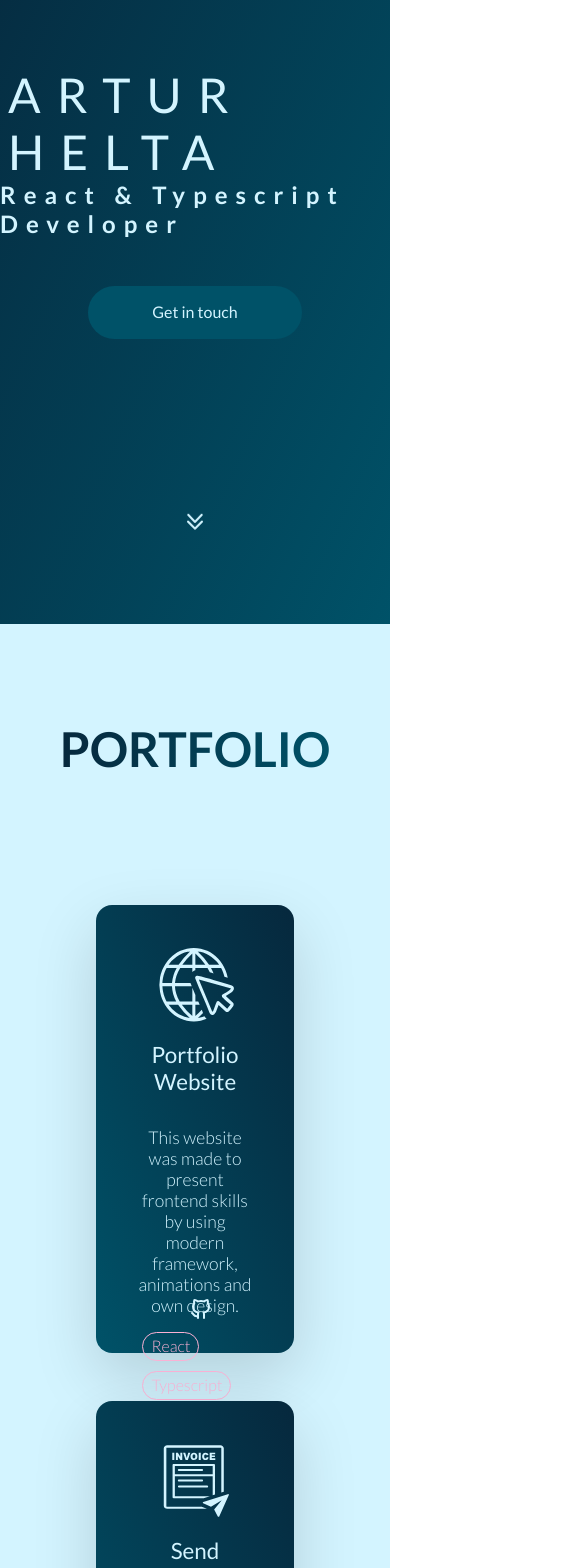
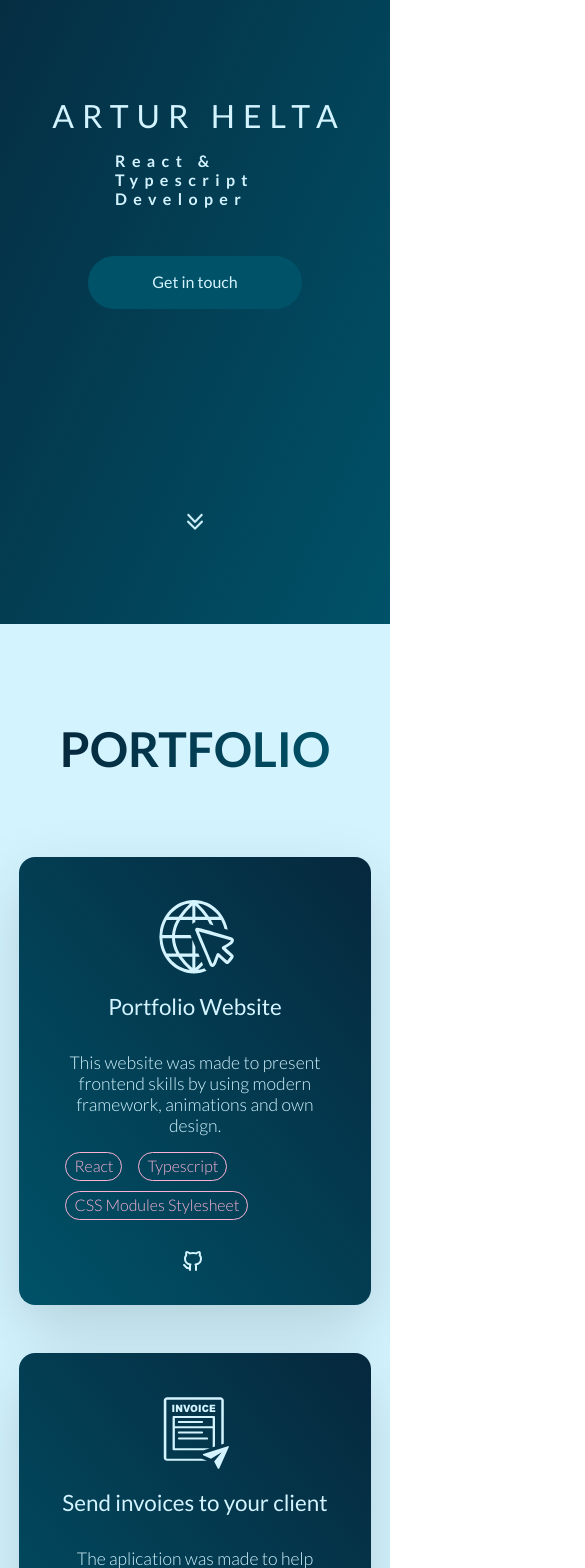
Before and after one commit to helter88/portfolio-website, a React (Create React App) app: page / in a window 390 px wide. Shown: the part 220-1788 px from the top of the page, 585 px wide, since content can reach past the window. Built offline with nearby package versions, Linux system fonts and the light colour scheme.

Commit message:
adapt resposive style for Resume Portfolio Hero Contact

```diff
--- a/src/components/Contact.module.css
+++ b/src/components/Contact.module.css
@@ -73,3 +73,27 @@
 
     }
 }
+
+@media (max-width: 650px) {
+
+    .contact{
+        padding: 1rem;
+    }
+
+    .contact-container{
+        padding: 3rem 1.5rem;
+        display: flex;
+        flex-direction: column;
+        align-items: center;
+    }
+
+    .first-column{
+        display: flex;
+        flex-direction: row;
+        flex-wrap: wrap;
+    }
+
+    .second-column{
+        width: 100%;
+    }
+}
--- a/src/components/ContactCard.module.css
+++ b/src/components/ContactCard.module.css
@@ -25,3 +25,20 @@
 }
 
  /* Responsive */
+ @media (max-width: 650px) {
+
+    .contact-icon-box{
+        height: 1.5rem;
+        width: 1.5rem;
+    }
+
+    .contact-box h6{
+        font-size: 1rem;
+        font-weight:600;
+        margin-bottom: 0.4rem;
+    }
+
+    .contact-box{
+        width: 9.5rem;
+    }
+}
--- a/src/components/ContactForm.module.css
+++ b/src/components/ContactForm.module.css
@@ -59,3 +59,11 @@ contact-form-row-container{
   }
 
 }
+
+@media (max-width: 650px) {
+  .contact-form-box{
+    width: 100%;
+    height: 100%;
+}
+
+}
--- a/src/components/Hero.module.css
+++ b/src/components/Hero.module.css
@@ -107,3 +107,30 @@
         letter-spacing: 0.5rem;
     }
 }
+
+@media (max-width: 650px) {
+
+    .heading-primary-main{
+        font-size: 2rem;
+        letter-spacing: 0.5rem;
+    }
+
+    .heading-primary-sub{
+        font-size: 1rem;
+        letter-spacing: 0.4rem;
+    }
+
+}
+@media (max-width: 423px){
+
+    .heading-primary {
+        padding: 0 1rem;
+    }
+
+    .heading-primary-sub{
+        padding-top: 1rem;
+        width: 10rem;
+    }
+
+
+}
--- a/src/components/Portfolio.module.css
+++ b/src/components/Portfolio.module.css
@@ -38,3 +38,16 @@
 
 
 }
+
+@media (max-width: 550px) {
+
+    .card-container{
+        padding: 5rem 0.8rem;
+        display: flex;
+        justify-content: center;
+        flex-wrap: wrap;
+        gap: 3rem;
+    }
+
+
+}
--- a/src/components/Resume.module.css
+++ b/src/components/Resume.module.css
@@ -32,3 +32,12 @@
 
 
 }
+
+@media (max-width: 800px) {
+
+    .resume{
+        background-color: #D3F4FF;
+        padding: 6rem 0.8rem;
+    }
+
+}
```
